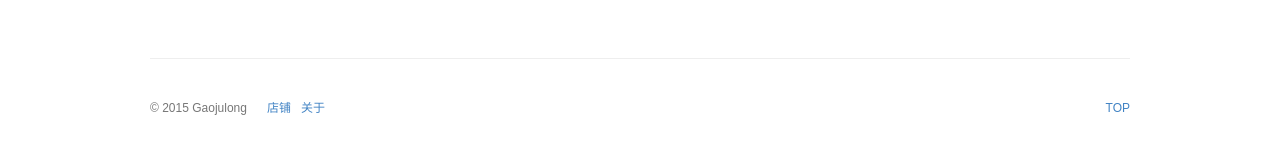
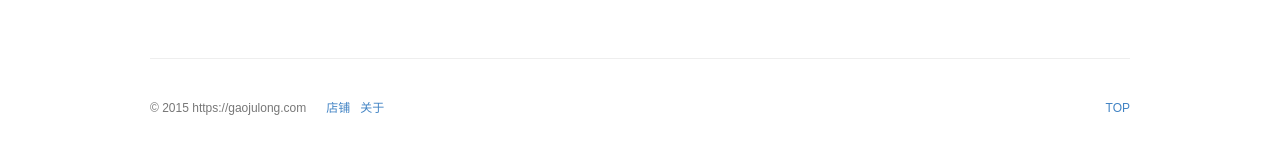
Before and after one commit to gaojulong/gaojulong.github.io, a Jekyll site: the page built from index.html, in a window 1280 px wide. Shown: the part 505-659 px from the top of the page. Built offline with Jekyll 4.4.1, drawn with Linux system fonts in a browser that asks for light colours; some web fonts are replaced; the list of posts is cut into pages by our own code; a style sheet for code colours, icons or effects is not loaded; part of the change alters nothing that is shown.

Commit message:
Update _config.yml

```diff
--- a/_config.yml
+++ b/_config.yml
@@ -51,7 +51,7 @@ highlight_theme: github
 # ---------------- #
 #      Author      #
 # ---------------- #
-author: Gaojulong
+author: https://gaojulong.com
 organization:
 organization_url:
 github_username: gaojulong
```
